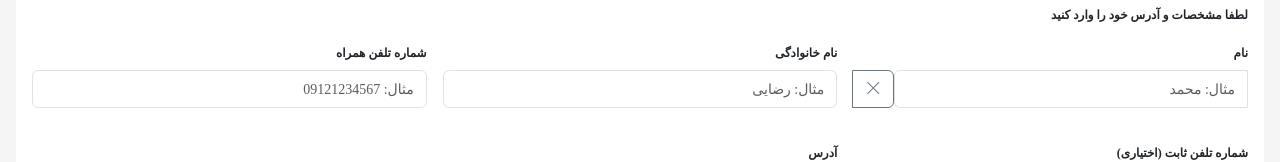
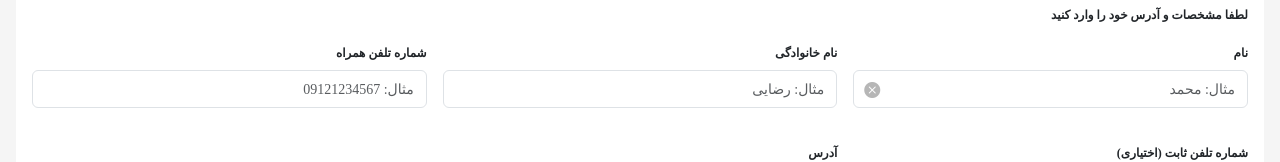
Before and after one commit to ElyasHesari/vue-address-registration, a Vue app: page / in a window 1280 px wide. Shown: the part 132-294 px from the top of the page. Built offline with nearby package versions, Linux system fonts and the light colour scheme; a web font is replaced by a local one.

Commit message:
add close icon to clear input  value

```diff
--- a/src/components/AddressForm.vue
+++ b/src/components/AddressForm.vue
@@ -15,7 +15,7 @@
                   class="form-label fw-bold font-custom"
                   >نام</label
                 >
-                <div class="input-group">
+                <div class="d-flex position-relative">
                   <input
                     type="text"
                     v-model="inputs.firstName"
@@ -24,13 +24,8 @@
                     placeholder="مثال: محمد"
                     required
                   />
-                  <button
-                    class="btn btn-outline-secondary"
-                    type="button"
-                    @click="clearInput"
-                  >
-                    <i class="bi bi-x-lg"></i>
-                  </button>
+
+                  <i @click="clearInput" class="bi bi-x-circle-fill text-gray position-absolute" style="bottom: 5px; left: 11px; cursor: pointer;"></i>
                 </div>
                 <div class="valid-feedback">Looks good!</div>
               </div>
@@ -156,6 +151,7 @@ const inputs = reactive({
 });
 
 const clearInput = () => {
+  console.log(3333)
   inputs.values = {
     firstName: "",
     lastName: "",
@@ -179,4 +175,7 @@ const clearInput = () => {
   box-shadow: none;
   border: 1px solid #00bfa5;
 }
+.text-gray {
+  color: #B6B6B6;
+}
 </style>
```
